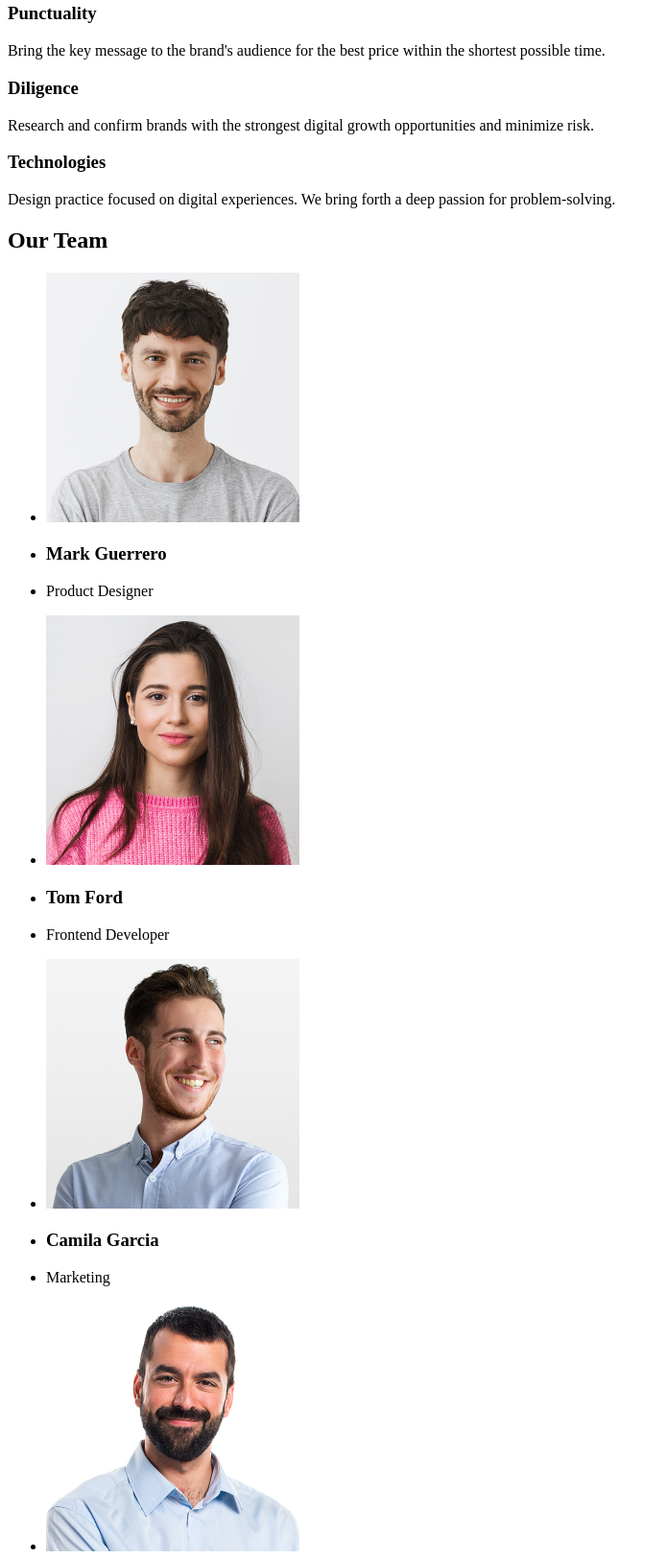
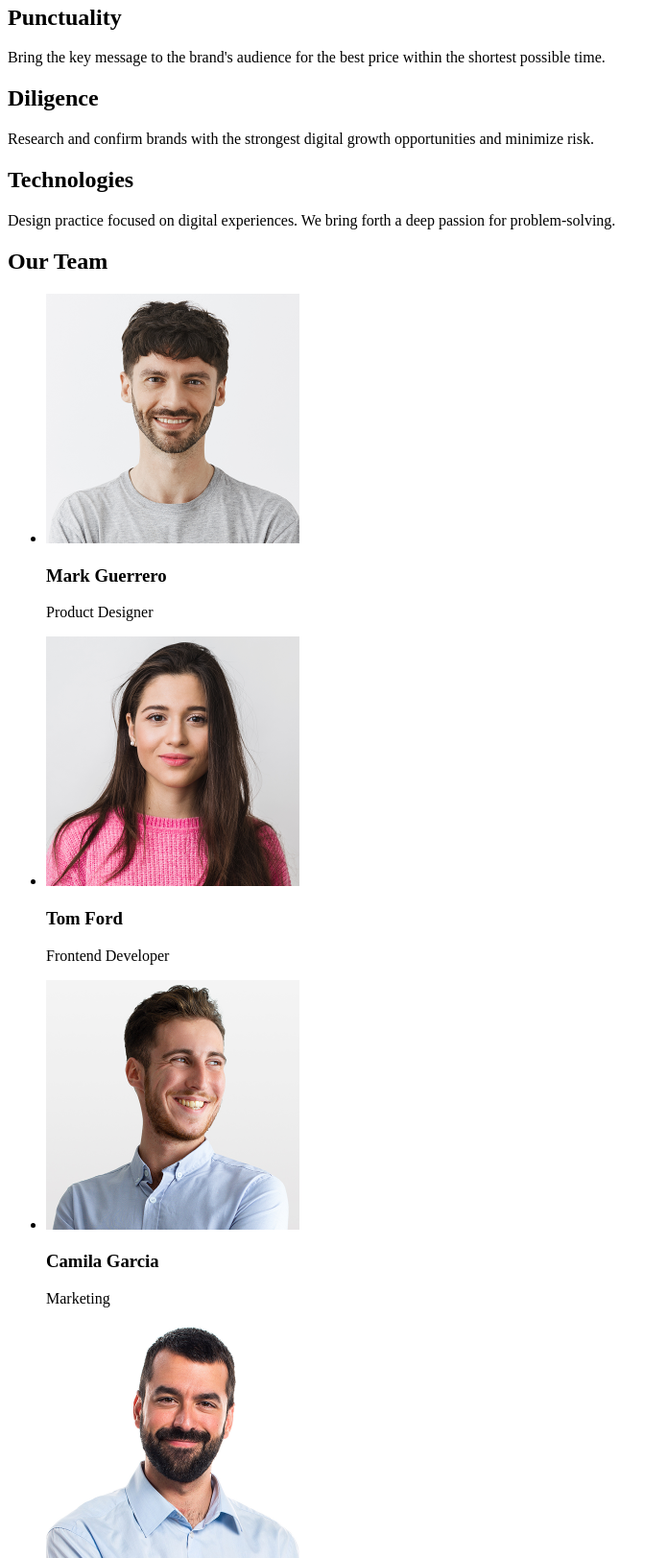
Before and after one commit to AlexVandere/First_steps, a plain HTML site: page index.html in a window 1280 px wide. Shown: the part 318-1941 px from the top of the page at 96% size, without its empty margins (0-696 px from the left). Drawn offline with Linux system fonts and the light colour scheme.

Commit message:
home-work

```diff
--- a/index.html
+++ b/index.html
@@ -36,55 +36,40 @@
                 <p>Our goal is to identify the businessproblem to walk away with the perfect and creative solution.</p>
             </section>
             <section>
-                <h3>Punctuality</h3>
+                <h2>Punctuality</h2>
                 <p>Bring the key message to the brand's audience for the best price within the shortest possible time.</p>
             </section>
             <section>
-                <h3>Diligence</h3>
+                <h2>Diligence</h2>
                 <p>Research and confirm brands with the strongest digital growth opportunities and minimize risk.</p>
             </section>
             <section>
-                <h3>Technologies</h3>
+                <h2>Technologies</h2>
                 <p>Design practice focused on digital experiences. We bring forth a deep passion for problem-solving.</p>
             </section>
         </section>
         <section>
-            <section>
-                <h2>Our Team</h2>
-            </section>
+        <section>
+            <h2>Our Team</h2>
             <ul>
-                <li><img src="./IMG/img.png" width="264" height="260" alt="Mark Guerrero"></li>
                 <li>
+                    <img src="./IMG/img.png" width="264" height="260" alt="Mark Guerrero">
                     <h3>Mark Guerrero</h3>
+                    <p>Product Designer</p>
                 </li>
                 <li>
-                    <p>Product Designer</p>
-                </li>
-            </ul>
-            <ul>
-                <li><img src="./IMG/img-1.png" width="264" height="260" alt="Tom Ford"></li>
-                <li>
+                    <img src="./IMG/img-1.png" width="264" height="260" alt="Tom Ford">
                     <h3>Tom Ford</h3>
+                    <p>Frontend Developer</p>
                 </li>
                 <li>
-                    <p>Frontend Developer</p>
-                </li>
-            </ul>
-            <ul>
-                <li><img src="./IMG/img-2.png" width="264" height="260" alt="Camila Garcia"></li>
-                <li>
+                    <img src="./IMG/img-2.png" width="264" height="260" alt="Camila Garcia">
                     <h3>Camila Garcia</h3>
+                    <p>Marketing</p>
                 </li>
                 <li>
-                    <p>Marketing</p>
-                </li>
-            </ul>
-            <ul>
-                <li><img src="./IMG/img-3.png" width="264" height="260" alt="Daniel Wilson"></li>
-                <li>
+                    <img src="./IMG/img-3.png" width="264" height="260" alt="Daniel Wilson">
                     <h3>Daniel Wilson</h3>
-                </li>
-                <li>
                     <p>UI Designer</p>
                 </li>
             </ul>
```
